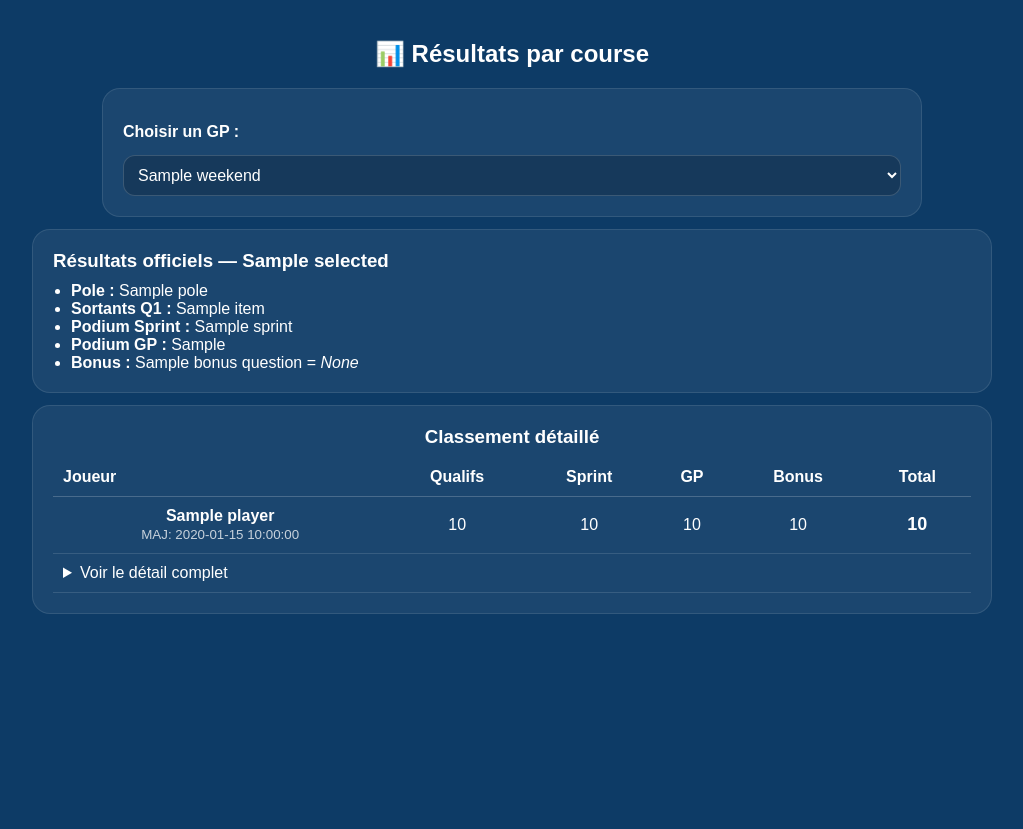
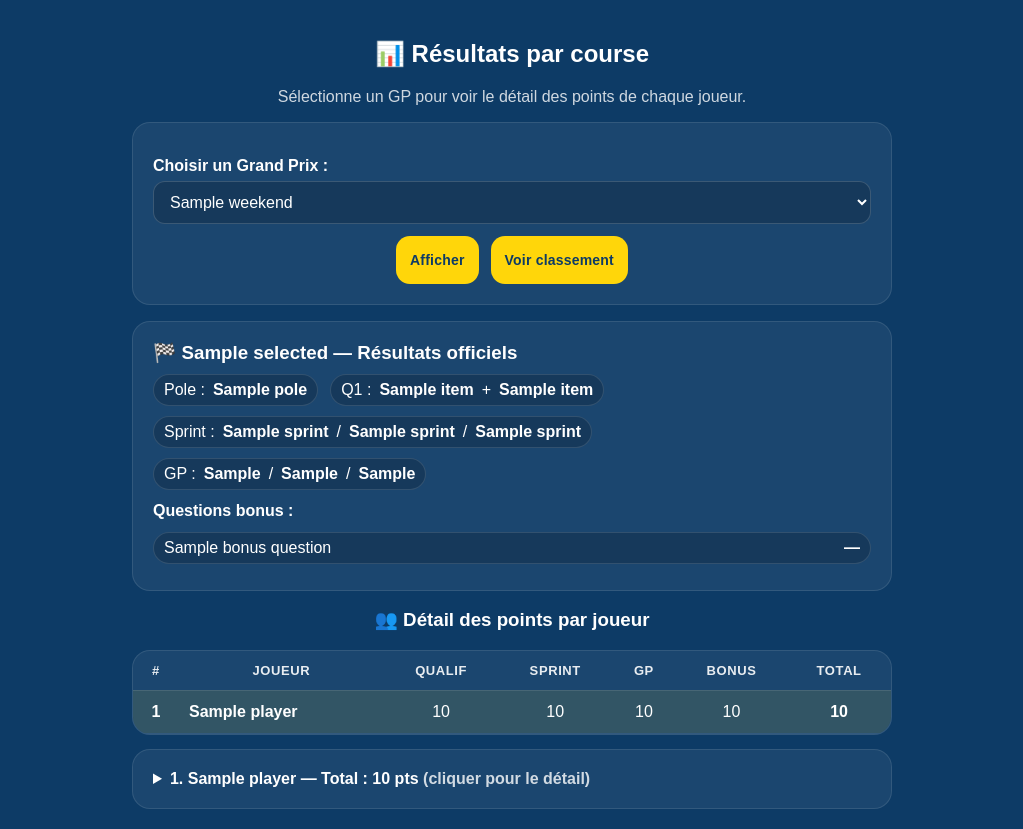
Before and after one commit to benjaminsoler07-lang/motogp-jeu, a Flask app: template templates/results_by_race.html in a window 1280 px wide. Shown: the part 175-1004 px from the top of the page, without its empty margins (128-1151 px from the left). Before the commit the page ends 789 px from the top, so only its background shows below. Run offline with Flask 3, Linux system fonts and the light colour scheme; the template is opened without the code that fills it: most values are stand-ins (such as "Sample title", 1, 10 or a date in 2020); parts of the project's set-up code (start-up, migrations or seed data) failed here and were passed over.

Commit message:
Update results_by_race.html

```diff
--- a/templates/results_by_race.html
+++ b/templates/results_by_race.html
@@ -1,151 +1,195 @@
-{% extends "base.html" %}
-{% block title %}Résultats par course{% endblock %}
+{% extends 'base.html' %}
+{% block title %}Résultats par course — MotoGP{% endblock %}
 
 {% block content %}
   <h2>📊 Résultats par course</h2>
+  <p class="muted">Sélectionne un GP pour voir le détail des points de chaque joueur.</p>
 
-<form method="get" class="card" style="max-width:820px;margin:0 auto;">
-  <label for="gp"><strong>Choisir un GP :</strong></label>
-  <select id="gp" name="gp" onchange="this.form.submit()" style="width:100%;padding:10px;margin-top:8px;">
+  <div class="card" style="margin-bottom:16px;">
+    <form method="get" action="{{ url_for('results_by_race') }}">
+      <label>Choisir un Grand Prix :</label>
+      <select name="gp" onchange="this.form.submit()">
         <option value="">-- Sélectionner --</option>
         {% for w in weekends %}
-      <option value="{{ w.id }}" {% if selected and w.id == selected.id %}selected{% endif %}>
-        {{ w.label if w.label else w.id }}
+          <option value="{{ w.id }}" {% if selected and selected.id == w.id %}selected{% endif %}>
+            {{ w.label }}
           </option>
         {% endfor %}
       </select>
-  <noscript>
-    <button class="btn" type="submit" style="margin-top:10px;">Afficher</button>
-  </noscript>
+
+      <div class="row" style="justify-content:center; margin-top:12px;">
+        <button class="btn btn-small" type="submit">Afficher</button>
+        {% if selected %}
+          <a class="btn btn-small" href="{{ url_for('classement_weekend', weekend_id=selected.id) }}">Voir classement</a>
+        {% endif %}
+      </div>
     </form>
+  </div>
 
   {% if notice %}
-  <p class="card" style="max-width:820px;margin:12px auto;">⚠️ {{ notice }}</p>
+    <p class="notice">{{ notice }}</p>
   {% endif %}
 
   {% if selected and results %}
-  <div class="card" style="max-width:1100px;margin:12px auto;text-align:left;">
-    <h3 style="margin-top:0;">Résultats officiels — {{ selected.label if selected.label else selected.id }}</h3>
-    <ul style="margin:0;padding-left:18px;">
-      <li><strong>Pole :</strong> {{ results.pole }}</li>
-      <li><strong>Sortants Q1 :</strong> {{ (results.q1 or [])|join(", ") }}</li>
-      <li><strong>Podium Sprint :</strong> {{ (results.sprint or [])|join(" / ") }}</li>
-      <li><strong>Podium GP :</strong> {{ (results.gp or [])|join(" / ") }}</li>
-      {% if selected.bonus_questions and (selected.bonus_questions|length > 0) %}
-        <li><strong>Bonus :</strong>
+    <div class="card" style="text-align:left;">
+      <h3 style="margin-top:0;">🏁 {{ selected.label }} — Résultats officiels</h3>
+
+      <div class="row" style="justify-content:flex-start; margin-top:10px;">
+        <span class="pill">Pole : <strong>{{ results.pole or '—' }}</strong></span>
+        <span class="pill">Q1 : <strong>{{ results.q1[0] or '—' }}</strong> + <strong>{{ results.q1[1] or '—' }}</strong></span>
+      </div>
+
+      <div class="row" style="justify-content:flex-start; margin-top:10px;">
+        <span class="pill">Sprint : <strong>{{ results.sprint[0] or '—' }}</strong> / <strong>{{ results.sprint[1] or '—' }}</strong> / <strong>{{ results.sprint[2] or '—' }}</strong></span>
+      </div>
+
+      <div class="row" style="justify-content:flex-start; margin-top:10px;">
+        <span class="pill">GP : <strong>{{ results.gp[0] or '—' }}</strong> / <strong>{{ results.gp[1] or '—' }}</strong> / <strong>{{ results.gp[2] or '—' }}</strong></span>
+      </div>
+
+      {% if selected.bonus_questions %}
+        <div style="margin-top:12px;">
+          <div style="font-weight:800; margin-bottom:6px;">Questions bonus :</div>
           {% for b in selected.bonus_questions %}
-            {{ b.label }} = <em>{{ (results.bonus or {}).get(b.id) }}</em>{% if not loop.last %}, {% endif %}
+            <div class="pill" style="justify-content:space-between; width:100%; margin:6px 0;">
+              <span>{{ b.label }}</span>
+              <strong>{{ results.bonus[b.id] or '—' }}</strong>
+            </div>
           {% endfor %}
-        </li>
-      {% endif %}
-    </ul>
         </div>
       {% endif %}
+    </div>
 
-{% if selected and results %}
+    <h3 style="margin-top:18px;">👥 Détail des points par joueur</h3>
+
     {% if rows|length == 0 %}
-    <p class="card" style="max-width:1100px;margin:12px auto;">Aucun prono trouvé pour ce GP.</p>
+      <p class="muted">Aucun pronostic trouvé pour ce GP.</p>
     {% else %}
-    <div class="card" style="max-width:1100px;margin:12px auto;">
-      <h3 style="margin-top:0;">Classement détaillé</h3>
 
-      <table style="width:100%;border-collapse:collapse;">
+      <!-- Tableau rapide (classement total) -->
+      <div class="card" style="padding:0; overflow:auto; text-align:left;">
+        <table class="classement">
           <thead>
             <tr>
-            <th style="text-align:left;padding:10px;border-bottom:1px solid rgba(255,255,255,.2);">Joueur</th>
-            <th style="text-align:center;padding:10px;border-bottom:1px solid rgba(255,255,255,.2);">Qualifs</th>
-            <th style="text-align:center;padding:10px;border-bottom:1px solid rgba(255,255,255,.2);">Sprint</th>
-            <th style="text-align:center;padding:10px;border-bottom:1px solid rgba(255,255,255,.2);">GP</th>
-            <th style="text-align:center;padding:10px;border-bottom:1px solid rgba(255,255,255,.2);">Bonus</th>
-            <th style="text-align:center;padding:10px;border-bottom:1px solid rgba(255,255,255,.2);">Total</th>
+              <th>#</th>
+              <th>Joueur</th>
+              <th>Qualif</th>
+              <th>Sprint</th>
+              <th>GP</th>
+              <th>Bonus</th>
+              <th>Total</th>
             </tr>
           </thead>
-
           <tbody>
             {% for r in rows %}
-            <tr>
-              <td style="padding:10px;border-bottom:1px solid rgba(255,255,255,.12);">
-                <strong>{{ r.player }}</strong><br>
-                <small style="opacity:.75;">MAJ: {{ r.updated_at }}</small>
-              </td>
-
-              <td style="text-align:center;padding:10px;border-bottom:1px solid rgba(255,255,255,.12);">
-                {{ r.pts.qualif.total }}
-              </td>
-
-              <td style="text-align:center;padding:10px;border-bottom:1px solid rgba(255,255,255,.12);">
-                {{ r.pts.sprint.total }}
-              </td>
-
-              <td style="text-align:center;padding:10px;border-bottom:1px solid rgba(255,255,255,.12);">
-                {{ r.pts.gp.total }}
-              </td>
-
-              <td style="text-align:center;padding:10px;border-bottom:1px solid rgba(255,255,255,.12);">
-                {{ r.pts.bonus.total }}
-              </td>
-
-              <td style="text-align:center;padding:10px;border-bottom:1px solid rgba(255,255,255,.12);">
-                <strong style="font-size:18px;">{{ r.pts.total }}</strong>
-              </td>
-            </tr>
-
-            <tr>
-              <td colspan="6" style="padding:10px;border-bottom:1px solid rgba(255,255,255,.12);text-align:left;">
-                <details>
-                  <summary style="cursor:pointer;">Voir le détail complet</summary>
-
-                  <div style="margin-top:10px;">
-                    <h4>Qualifs — {{ r.pts.qualif.total }} pts</h4>
-                    <ul style="margin-top:6px;padding-left:18px;">
-                      <li>Pole : <em>{{ r.p.pole }}</em>
-                        {% if r.pts.qualif.pole_ok %} ✅ +{{ r.pts.qualif.pole_pts }} {% else %} ❌ +0 {% endif %}
-                      </li>
-                      <li>Q1 sortants :
-                        <em>{{ r.p.q1_1 }}</em>, <em>{{ r.p.q1_2 }}</em>
-                        — +{{ r.pts.qualif.q1_pts }}
-                      </li>
-                    </ul>
-
-                    <h4>Sprint — {{ r.pts.sprint.total }} pts</h4>
-                    <ul style="margin-top:6px;padding-left:18px;">
-                      <li>Prono : {{ r.p.sprint_p1 }} / {{ r.p.sprint_p2 }} / {{ r.p.sprint_p3 }}</li>
-                      <li>Détail : P1={{ r.pts.sprint.p1 }}, P2={{ r.pts.sprint.p2 }}, P3={{ r.pts.sprint.p3 }}
-                        {% if r.pts.sprint.bonus and r.pts.sprint.bonus > 0 %} + Bonus={{ r.pts.sprint.bonus }} ({{ r.pts.sprint.bonus_label }}){% endif %}
-                      </li>
-                    </ul>
-
-                    <h4>GP — {{ r.pts.gp.total }} pts</h4>
-                    <ul style="margin-top:6px;padding-left:18px;">
-                      <li>Prono : {{ r.p.gp_p1 }} / {{ r.p.gp_p2 }} / {{ r.p.gp_p3 }}</li>
-                      <li>Détail : P1={{ r.pts.gp.p1 }}, P2={{ r.pts.gp.p2 }}, P3={{ r.pts.gp.p3 }}
-                        {% if r.pts.gp.bonus and r.pts.gp.bonus > 0 %} + Bonus={{ r.pts.gp.bonus }} ({{ r.pts.gp.bonus_label }}){% endif %}
-                      </li>
-                    </ul>
-
-                    <h4>Bonus — {{ r.pts.bonus.total }} pts</h4>
-                    {% if r.pts.bonus.items and (r.pts.bonus.items|length > 0) %}
-                      <ul style="margin-top:6px;padding-left:18px;">
-                        {% for b in r.pts.bonus.items %}
-                          <li>
-                            {{ b.label }} :
-                            <em>{{ b.pred }}</em> (officiel: <em>{{ b.real }}</em>)
-                            {% if b.ok %} ✅ +{{ b.pts }} {% else %} ❌ +0 {% endif %}
-                          </li>
-                        {% endfor %}
-                      </ul>
-                    {% else %}
-                      <p style="opacity:.8;margin-top:6px;">Aucune question bonus sur ce GP.</p>
-                    {% endif %}
-                  </div>
-                </details>
-              </td>
+              <tr class="{% if loop.index==1 %}row-gold{% elif loop.index==2 %}row-silver{% elif loop.index==3 %}row-bronze{% endif %}">
+                <td><strong>{{ loop.index }}</strong></td>
+                <td style="text-align:left;"><strong>{{ r.player }}</strong></td>
+                <td>{{ r.pts.qualif.total }}</td>
+                <td>{{ r.pts.sprint.total }}</td>
+                <td>{{ r.pts.gp.total }}</td>
+                <td>{{ r.pts.bonus.total }}</td>
+                <td><strong>{{ r.pts.total }}</strong></td>
               </tr>
             {% endfor %}
           </tbody>
         </table>
       </div>
+
+      <!-- Détail dépliable joueur par joueur -->
+      <div style="margin-top:14px;">
+        {% for r in rows %}
+          <details class="card" style="text-align:left; margin-top:12px;">
+            <summary style="cursor:pointer; font-weight:900;">
+              {{ loop.index }}. {{ r.player }} — Total : {{ r.pts.total }} pts
+              <span class="muted" style="font-weight:600;">(cliquer pour le détail)</span>
+            </summary>
+
+            <div style="margin-top:12px;">
+              <!-- QUALIF -->
+              <h3 style="margin:12px 0 8px;">Qualifications — {{ r.pts.qualif.total }} pts</h3>
+              <div class="row" style="justify-content:flex-start;">
+                <span class="pill">Pole : <strong>{{ r.p.pole or '—' }}</strong></span>
+                <span class="pill">
+                  Pole OK :
+                  <strong>{% if r.pts.qualif.pole_ok %}✅{% else %}❌{% endif %}</strong>
+                  ({{ r.pts.qualif.pole_pts }} pt)
+                </span>
+              </div>
+
+              <div style="margin-top:10px;">
+                <div class="pill" style="width:100%; justify-content:space-between;">
+                  <span>Q1 picks</span>
+                  <strong>{{ r.pts.qualif.q1_pts }} pt(s)</strong>
+                </div>
+                {% for item in r.pts.qualif.q1 %}
+                  <div class="pill" style="width:100%; justify-content:space-between; margin-top:6px;">
+                    <span>{{ item.pick or '—' }}</span>
+                    <span>
+                      {% if item.ok %}✅{% else %}❌{% endif %}
+                      <strong>{{ item.pts }}</strong>
+                    </span>
+                  </div>
+                {% endfor %}
+              </div>
+
+              <!-- SPRINT -->
+              <h3 style="margin:16px 0 8px;">Sprint — {{ r.pts.sprint.total }} pts</h3>
+              <div class="row" style="justify-content:flex-start;">
+                <span class="pill">P1 : <strong>{{ r.p.sprint_p1 or '—' }}</strong> ({{ r.pts.sprint.p1 }})</span>
+                <span class="pill">P2 : <strong>{{ r.p.sprint_p2 or '—' }}</strong> ({{ r.pts.sprint.p2 }})</span>
+                <span class="pill">P3 : <strong>{{ r.p.sprint_p3 or '—' }}</strong> ({{ r.pts.sprint.p3 }})</span>
+              </div>
+              {% if r.pts.sprint.bonus and r.pts.sprint.bonus > 0 %}
+                <div class="pill" style="margin-top:8px;">
+                  Bonus podium sprint :
+                  <strong>{{ r.pts.sprint.bonus }}</strong>
+                  {% if r.pts.sprint.bonus_label %}({{ r.pts.sprint.bonus_label }}){% endif %}
+                </div>
+              {% endif %}
+
+              <!-- GP -->
+              <h3 style="margin:16px 0 8px;">Grand Prix — {{ r.pts.gp.total }} pts</h3>
+              <div class="row" style="justify-content:flex-start;">
+                <span class="pill">P1 : <strong>{{ r.p.gp_p1 or '—' }}</strong> ({{ r.pts.gp.p1 }})</span>
+                <span class="pill">P2 : <strong>{{ r.p.gp_p2 or '—' }}</strong> ({{ r.pts.gp.p2 }})</span>
+                <span class="pill">P3 : <strong>{{ r.p.gp_p3 or '—' }}</strong> ({{ r.pts.gp.p3 }})</span>
+              </div>
+              {% if r.pts.gp.bonus and r.pts.gp.bonus > 0 %}
+                <div class="pill" style="margin-top:8px;">
+                  Bonus podium GP :
+                  <strong>{{ r.pts.gp.bonus }}</strong>
+                  {% if r.pts.gp.bonus_label %}({{ r.pts.gp.bonus_label }}){% endif %}
+                </div>
+              {% endif %}
+
+              <!-- BONUS -->
+              <h3 style="margin:16px 0 8px;">Questions bonus — {{ r.pts.bonus.total }} pts</h3>
+              {% if r.pts.bonus.items|length == 0 %}
+                <p class="muted">Pas de questions bonus sur ce GP.</p>
+              {% else %}
+                {% for b in r.pts.bonus.items %}
+                  <div class="pill" style="width:100%; justify-content:space-between; margin-top:6px;">
+                    <span>{{ b.label }}</span>
+                    <span>
+                      <span class="muted">{{ b.pred or '—' }}</span>
+                      →
+                      <strong>{{ b.real or '—' }}</strong>
+                      &nbsp; {% if b.ok %}✅{% else %}❌{% endif %}
+                      <strong>{{ b.pts }}</strong>
+                    </span>
+                  </div>
+                {% endfor %}
+              {% endif %}
+
+              <div style="margin-top:14px;" class="pill">
+                Total joueur :
+                <strong style="font-size:16px;">{{ r.pts.total }} pts</strong>
+              </div>
+            </div>
+          </details>
+        {% endfor %}
+      </div>
     {% endif %}
   {% endif %}
-
 {% endblock %}
```
Lines whose indentation alone changed are shown as unchanged.
